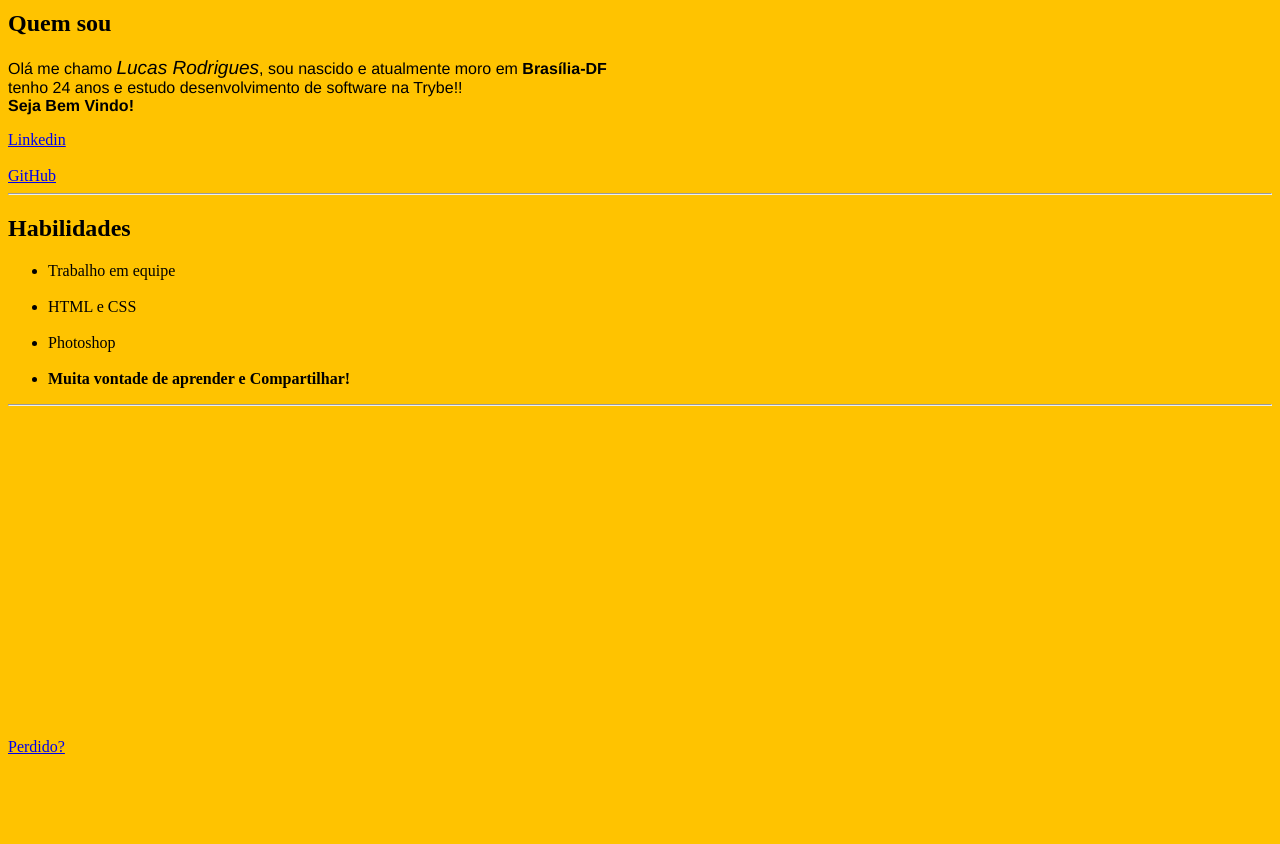
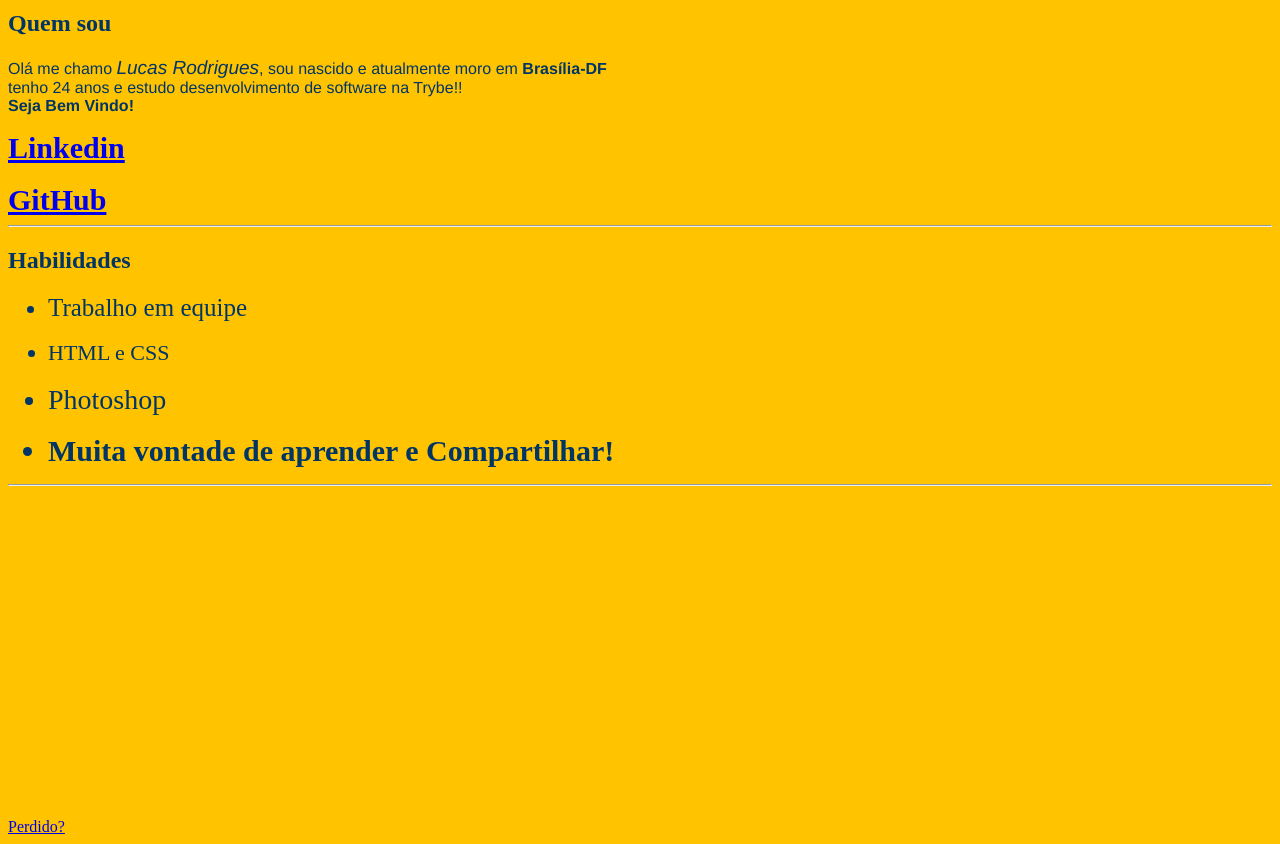
Before and after one commit to lucas21-dev/lucas21-dev.github.io, a plain HTML site: page portfolio/index.html in a window 1280 px wide. Shown: the part 640-1484 px from the top of the page. Before the commit the page ends 1404 px from the top, so only its background shows below. Drawn offline with Linux system fonts and the light colour scheme.

Commit message:
adiciona classes e estilos as habilidades e altera estilo de links externos

```diff
--- a/portfolio/index.html
+++ b/portfolio/index.html
@@ -7,6 +7,7 @@
 
         body {
             background-color: #FFC300;
+            color: #003566;
         }
 
         h1 {
@@ -26,6 +27,30 @@
             font-weight: 900;
         }
 
+        .teamwork {
+            font-size: 25px;
+        }
+
+        .html {
+            font-size: 22px;
+        }
+
+        .photoshop {
+            font-size: 28px;
+        }
+
+        .learning-machine {
+            font-size: 30px;
+        }
+
+        .linkedin {
+            font-size: 30px;
+            font-weight: 800;
+        }
+
+
+
+
     </style>
 </head>
 <body>
@@ -44,10 +69,10 @@
     <p id="description">Olá me chamo <em>Lucas Rodrigues</em>, sou nascido e atualmente moro em <strong>Brasília-DF</strong> <br>
     tenho 24 anos e estudo desenvolvimento de software na Trybe!! <br>
     <strong>Seja Bem Vindo!</strong></p>
-    <a href="https://www.linkedin.com/in/lucasrod21/" target="_blank">Linkedin</a>
+    <a class="linkedin" href="https://www.linkedin.com/in/lucasrod21/" target="_blank">Linkedin</a>
     <br>
     <br>
-    <a href="https://github.com/lucas21-dev" target="_blank">GitHub</a>
+    <a class="linkedin" href="https://github.com/lucas21-dev" target="_blank">GitHub</a>
     <br>
     <hr>
     <h2 id="habilities">Habilidades</h2>
@@ -58,7 +83,7 @@
         <br>
         <li class="photoshop">Photoshop</li>
         <br>
-        <li class=""><strong>Muita vontade de aprender e Compartilhar!</strong></li>
+        <li class="learning-machine"><strong>Muita vontade de aprender e Compartilhar!</strong></li>
     </ul>
     <hr>
      <br><br><br><br><br><br><br><br><br><br><br><br><br><br><br><br><br><br>
```
